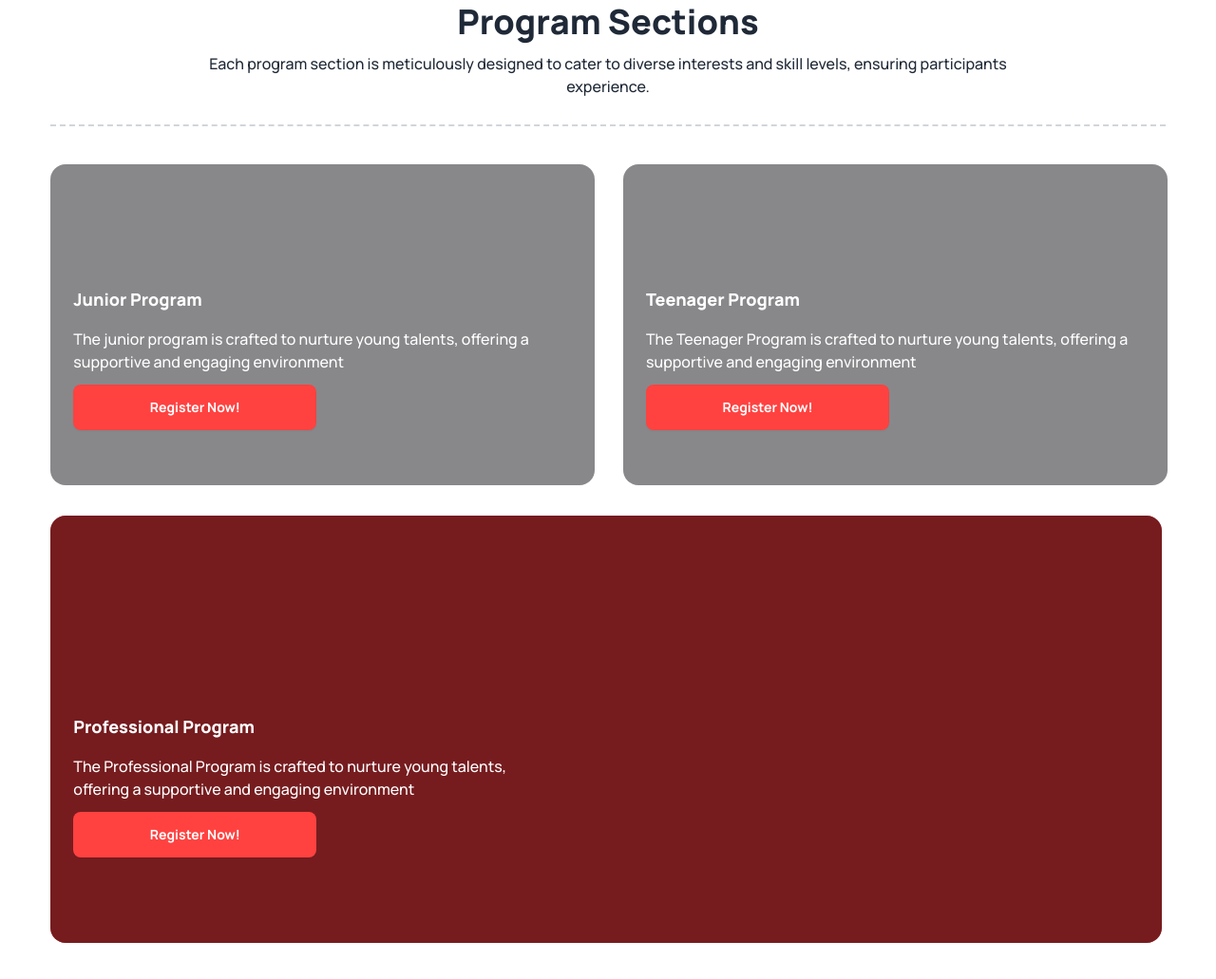
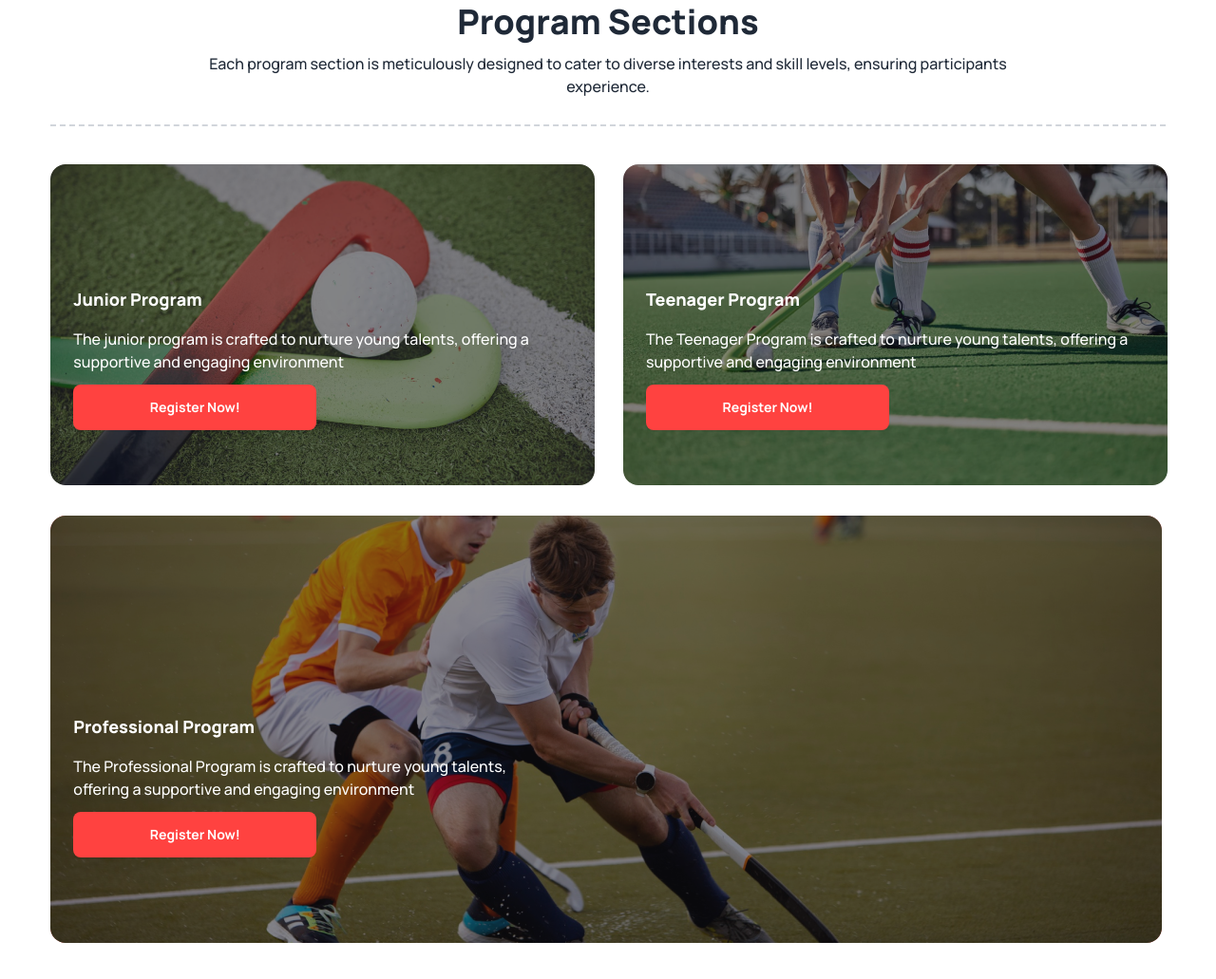
Before and after one commit to rahe01/Assignment-3, a plain HTML site: page index.html in a window 1280 px wide. Shown: the part 1597-2628 px from the top of the page at 95% size. Drawn offline with nearby package versions, Linux system fonts and the light colour scheme; the site is published under a folder, as on GitHub Pages, so addresses that start at the root find nothing.

Commit message:
Update index.html

```diff
--- a/index.html
+++ b/index.html
@@ -167,7 +167,7 @@
 
         <div class="mb-16 grid grid-cols-1 lg:grid-cols-2 gap-8 ">
 
-            <div class="bg-[url('/Images/2.png')] bg-no-repeat h-[338px]  lg:w-[573px] rounded-2xl">
+            <div class="bg-[url('./Images/2.png')] bg-no-repeat h-[338px]  lg:w-[573px] rounded-2xl">
 
                 <div class="flex flex-col  px-6 py-10 lg:py-28 bg-bg-primary rounded-2xl h-[338px]  lg:w-[573px]">
                     <h1 class="text-lg font-extrabold text-white py-4">Junior Program</h1>
@@ -179,7 +179,7 @@
             </div>
 
 
-            <div class="bg-[url('/Images/3.png')] bg-no-repeat h-[338px] lg:w-[573px] rounded-2xl ">
+            <div class="bg-[url('./Images/3.png')] bg-no-repeat h-[338px] lg:w-[573px] rounded-2xl ">
 
                 <div class="flex flex-col  px-6 py-10 lg:py-28 bg-bg-primary rounded-2xl h-[338px]  lg:w-[573px]">
                     <h1 class="text-lg font-extrabold text-white py-4">Teenager Program</h1>
@@ -194,7 +194,7 @@
 
 
             <div
-                class="bg-[url('/Images/4.png')] bg-no-repeat h-[450px]  lg:col-span-2  lg:w-[1170px] rounded-2xl bg-red-600">
+                class="bg-[url('./Images/4.png')] bg-no-repeat h-[450px]  lg:col-span-2  lg:w-[1170px] rounded-2xl bg-red-600">
 
                 <div class="flex flex-col  px-6 py-24 lg:py-9 lg:pt-48  bg-bg-primary rounded-2xl h-[450px]  lg:w-[1170px] ">
                     <h1 class="text-lg font-extrabold text-white py-4">Professional Program</h1>
@@ -216,7 +216,6 @@
 
 
 
-
     </main>
 
 
```
